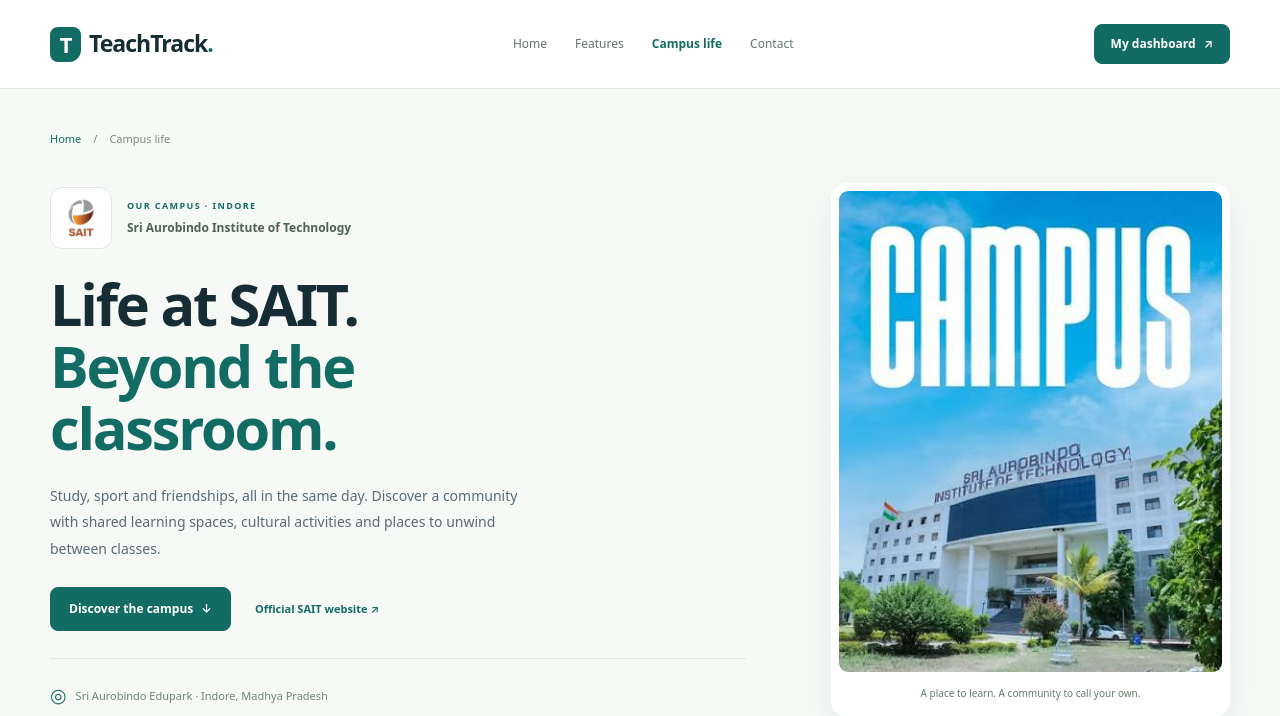
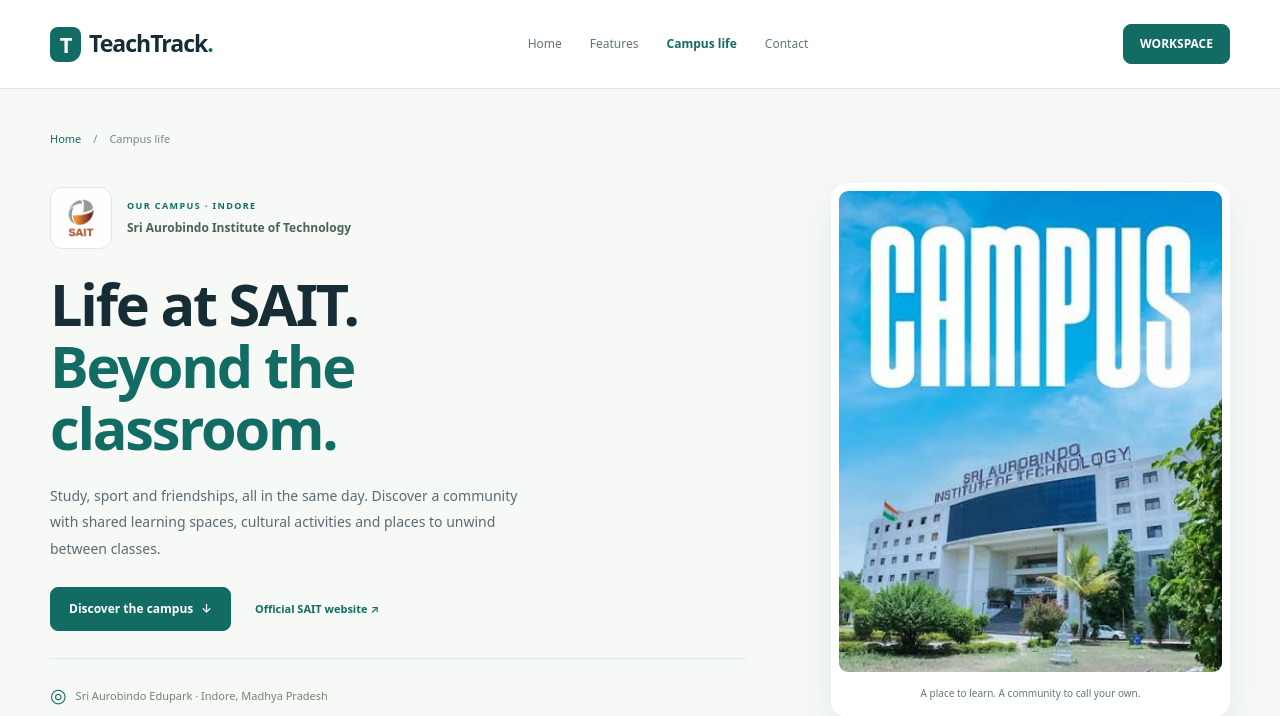
Before and after one commit to Salonipatill/TeachTrack, a Django app: page /campus-life/ in a window 1280 px wide. Shown: the top 716 px of the page. Run offline with Django 5.2, Linux system fonts and the light colour scheme; the visitor is signed in with stand-in values (Sample User, id 1); data that the repository does not hold is empty.

Commit message:
Update dashboard link text to "WORKSPACE" for consistency

```diff
--- a/ClassApp/Templates/public_base.html
+++ b/ClassApp/Templates/public_base.html
@@ -12,7 +12,7 @@
       </nav>
       <div class="site-header-actions">
         {% if user.is_authenticated %}
-        <a class="button small" href="{% url 'dashboard' %}">My dashboard <span aria-hidden="true">↗</span></a>
+        <a class="button small" href="{% url 'dashboard' %}">WORKSPACE</a>
         {% else %}
         <a class="header-sign-in" href="{% url 'login' %}">Sign in</a>
         <a class="button small header-register" href="{% url 'student_registration' %}">Get started <span aria-hidden="true">↗</span></a>
```
